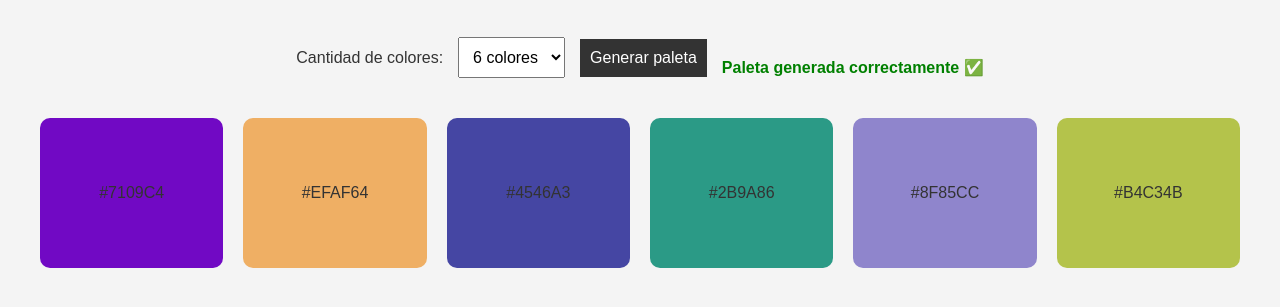
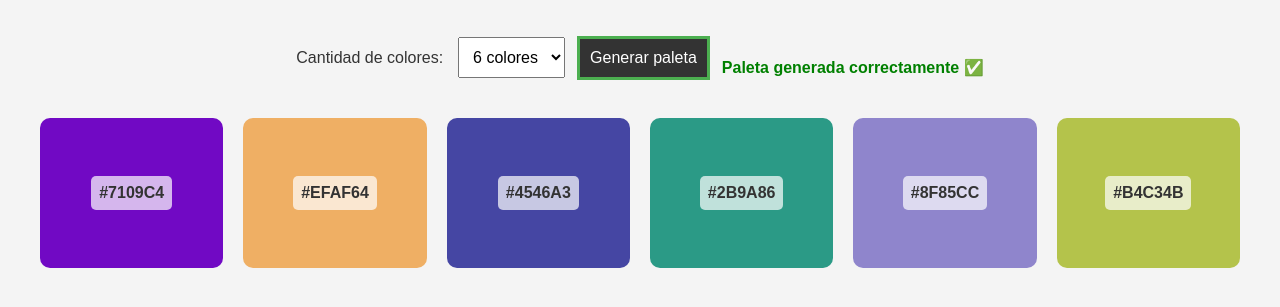
Before and after one commit to marizapata/ProyectoM1_YeinyMariana, a plain HTML site: page index.html in a window 1280 px wide. Both pictures are taken after a click on the button "Generar paleta". Shown: the part 109-416 px from the top of the page. Drawn offline with Linux system fonts and the light colour scheme.

Commit message:
style: mejorar accesibilidad y contraste

```diff
--- a/script.js
+++ b/script.js
@@ -54,12 +54,11 @@ function generatePalette() {
 
 
     // Mostrar código HEX
-    colorBox.innerHTML = `
+   colorBox.innerHTML = `
 
-      <p>${randomColor}</p>
+  <p class="colorCode">${randomColor}</p>
 
-    `;
-
+`;
 
 
     // Agregar caja al contenedor
--- a/styles.css
+++ b/styles.css
@@ -57,3 +57,15 @@ button:hover {
   font-weight: bold;
   color: green;
 }
+
+.colorCode {
+  background-color: rgba(255, 255, 255, 0.7);
+  padding: 8px;
+  border-radius: 5px;
+  font-weight: bold;
+}
+
+button:focus,
+select:focus {
+  outline: 3px solid #4CAF50;
+}
```
